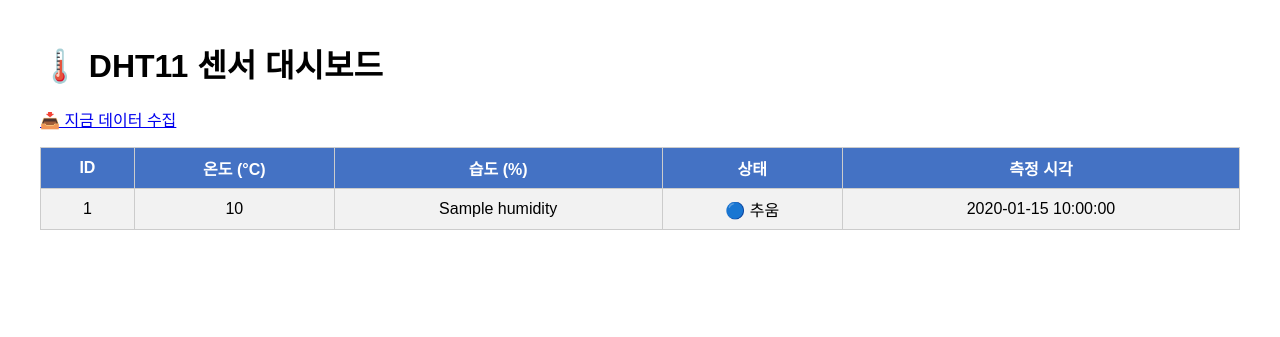
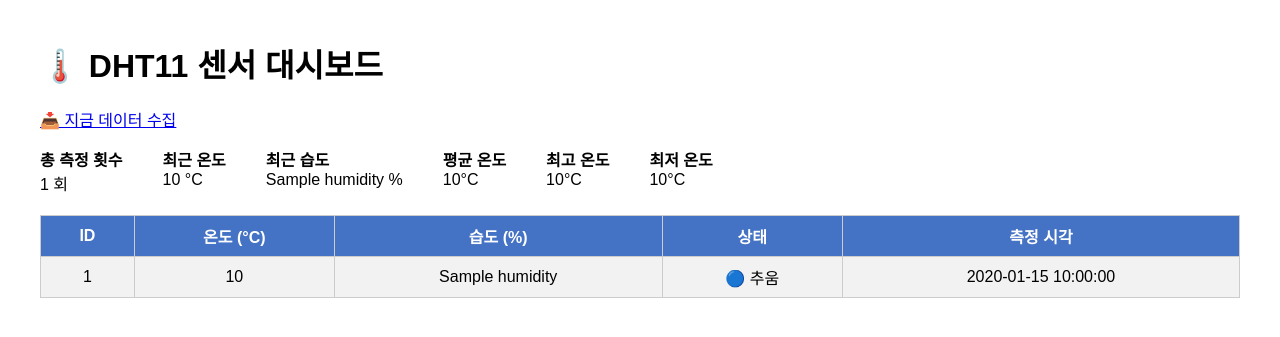
Before and after one commit to J00NQ/IoT_YH, a Flask app: template IoT_programming/0220/templates/index.html in a window 1280 px wide. Shown: the top 337 px of the page. Run offline with Flask 3, Linux system fonts and the light colour scheme; the template is opened without the code that fills it: most values are stand-ins (such as "Sample title", 1, 10 or a date in 2020).

Commit message:
feat: 평균, 최고, 최저 온도 추가

```diff
--- a/IoT_programming/0220/app.py
+++ b/IoT_programming/0220/app.py
@@ -9,37 +9,23 @@ app = Flask(__name__)
 def get_connection():
 
     return mysql.connector.connect(
-
         host="localhost",
-
         user="pi",
-
         password="test1234",
-
         database="sensor_db"
-
     )
 
 def read_sensor():
 
     try:
-
         ser = serial.Serial("/dev/ttyUSB0", 9600, timeout=2)
-
         time.sleep(2)
-
         line = ser.readline().decode("utf-8").strip()
-
         ser.close()
-
-        parts = line.split(",")
-
+        celsius, humidity = line.split(",")
         return {
-
-            "temperature": float(parts[0]),
-
-            "humidity":    float(parts[1])
-
+            "temperature": float(celsius),
+            "humidity":    float(humidity)
         }
 
     except Exception as e:
@@ -90,9 +76,25 @@ def get_records(limit=10):
 
 def index():
 
-    records = get_records()
+    conn = get_connection()
 
-    return render_template("index.html", records=records)
+    cursor = conn.cursor(dictionary=True)
+
+    cursor.execute("SELECT * FROM sensor_data ORDER BY recorded_at DESC LIMIT 10")
+
+    records = cursor.fetchall()
+
+    cursor.execute(
+        "SELECT AVG(temperature) AS avg_temp, MAX(temperature) AS max_temp, MIN(temperature) AS min_temp FROM sensor_data"
+    )
+
+    stats = cursor.fetchone()   # fetchall() 말고 fetchone() — 결과가 1행일 때
+
+    cursor.close()
+
+    conn.close()
+
+    return render_template("index.html", records=records, stats=stats)
 
 @app.route('/collect')
 
--- a/IoT_programming/0220/templates/index.html
+++ b/IoT_programming/0220/templates/index.html
@@ -33,6 +33,53 @@
     <p><a href="/collect">📥 지금 데이터 수집</a></p>
 
     {% if records %}
+
+    {% if records %}
+
+    <div style="display:flex; gap:40px; margin-bottom:20px;">
+
+        <div>
+
+            <strong>총 측정 횟수</strong><br>
+
+            {{ records | length }} 회
+
+        </div>
+
+        <div>
+
+            <strong>최근 온도</strong><br>
+
+            {{ records[0].temperature }} °C
+
+        </div>
+
+        <div>
+
+            <strong>최근 습도</strong><br>
+
+            {{ records[0].humidity }} %
+
+        </div>
+        <div>
+            <strong>평균 온도</strong><br>
+
+            {{ stats.avg_temp | round(1) }}°C
+        </div>
+        <div>
+            <strong>최고 온도</strong><br>
+
+            {{ stats.max_temp }}°C
+        </div>
+        <div>
+            <strong>최저 온도</strong><br>
+
+            {{ stats.min_temp }}°C
+        </div>
+    </div>
+
+    {% endif %}
+
 
     <table>
 
```
